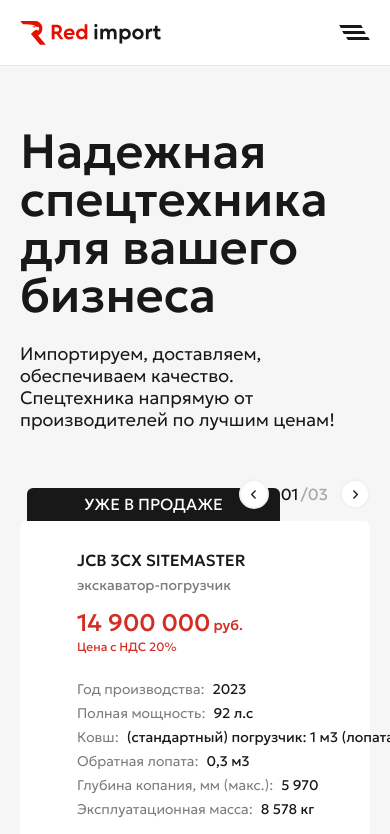
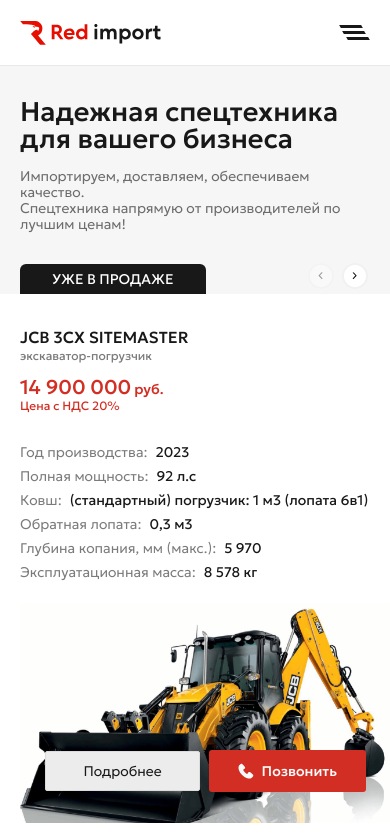
Before and after one commit to Vadim4ick/red-import, a Next.js app: page / in a window 390 px wide. Shown: the top 834 px of the page. Built offline with nearby package versions, Linux system fonts and the light colour scheme.

Commit message:
adaptive mainSlider

```diff
--- a/src/components/MainSection/ui/MainSection.tsx
+++ b/src/components/MainSection/ui/MainSection.tsx
@@ -3,29 +3,29 @@
 
 const MainSection = () => {
   return (
-    <section className="pt-[61px]">
+    <section className="pt-[61px] max-mobile:pt-[32px]">
       <Container>
-        <div className="flex flex-col gap-6 pb-[90px]">
-          <h1 className="max-w-[600px] text-[48px] font-medium leading-[48px]">
+        <div className="flex flex-col gap-6 pb-[90px] max-mobile:gap-4 max-mobile:pb-[62px]">
+          <h1 className="max-w-[600px] text-[48px] font-medium leading-[48px] max-mobile:text-[27px] max-mobile:leading-[27px]">
             Надежная спецтехника для вашего бизнеса
           </h1>
 
           <div className="flex flex-col">
-            <p className="text-[18px] font-light leading-[22px]">
+            <p className="text-[18px] font-light leading-[22px] max-mobile:text-[14px] max-mobile:leading-[16px] max-mobile:text-[#6C6C6C]">
               Импортируем, доставляем, обеспечиваем качество.
             </p>
-            <p className="text-[18px] font-light leading-[22px]">
+            <p className="text-[18px] font-light leading-[22px] max-mobile:text-[14px] max-mobile:leading-[16px] max-mobile:text-[#6C6C6C]">
               Спецтехника напрямую от производителей по лучшим ценам!
             </p>
           </div>
         </div>
-
-        <MainSlider />
       </Container>
 
+      <MainSlider />
+
       <div className="bg-[#D3961F]">
-        <Container className="w-full max-w-[1200px] pl-[55px]">
-          <p className="w-full py-2 text-[13px] leading-[15px] text-white">
+        <Container className="desktop:max-w-[1200px] desktop:pl-[55px] w-full">
+          <p className="w-full py-2 text-[13px] leading-[15px] text-white max-mobile:py-3 max-mobile:text-[12px] max-mobile:leading-[16px]">
             Спецтехника для любых задач — от экскаваторов до бульдозеров.
             Импортируем напрямую, исключая посредников. Высокое качество и
             быстрая доставка по всей России.
--- a/src/components/MainSection/ui/MainSlider.tsx
+++ b/src/components/MainSection/ui/MainSlider.tsx
@@ -7,9 +7,11 @@
 
 import { Navigation } from "swiper/modules";
 import { Arrow } from "@/shared/icons/Arrow";
-import { useState } from "react";
+import React, { useState } from "react";
 import Swiper from "swiper";
 import { numberSlide } from "@/shared/lib/numberSlide";
+import { useMedia } from "@/shared/hooks/useMedia";
+import { Container } from "@/shared/ui/container";
 
 const MainSlider = () => {
   const [currentSlide, setCurrentSlide] = useState(1); // Индекс текущего слайда (начинается с 1)
@@ -23,7 +25,12 @@
     setTotalSlides(swiper.slides.length); // Устанавливаем общее количество слайдов
   };
 
+  const isMobile = useMedia(768);
+
+  const ContainerSlider = !isMobile ? Container : React.Fragment;
+
   return (
+    <ContainerSlider>
       <div className="relative">
         <SwiperContainer
           spaceBetween={25}
@@ -35,27 +42,30 @@
             nextEl: "#mainSlider-next",
             prevEl: "#mainSlider-prev",
           }}
+          speed={800}
         >
           {sliderData.map((slide) => {
             return (
               <SwiperSlide key={slide.id}>
-              <article className="relative grid h-full grid-cols-[352px_1fr] rounded-t-[6px] bg-white pl-[57px]">
-                <div className="pb-[49px] pt-[30px]">
-                  <div className="flex flex-col gap-[7px]">
-                    <p className="font-medium leading-[19px]">{slide.title}</p>
+                <article className="rounded:rounded-t-[6px] relative grid h-full bg-white pl-[57px] max-tablet:pl-[20px] mobile:grid-cols-[352px_1fr]">
+                  <div className="pb-[49px] pt-[30px] max-mobile:pb-[22.5px] max-mobile:pt-[34px]">
+                    <div className="flex flex-col gap-[7px] max-mobile:gap-0.5">
+                      <p className="font-medium leading-[19px]">
+                        {slide.title}
+                      </p>
 
-                    <p className="text-[14px] leading-[16px] text-[#7B7B7B]">
+                      <p className="text-[14px] leading-[16px] text-[#7B7B7B] max-mobile:text-[12px] max-mobile:leading-[14px]">
                         {slide.subtitle}
                       </p>
                     </div>
 
-                  <div className="flex flex-col gap-[3px] pt-4 text-buttonColor">
+                    <div className="flex flex-col pt-4 text-buttonColor max-mobile:pt-3 mobile:gap-[3px]">
                       <div className="flex items-end gap-[3px] font-medium">
-                      <p className="text-[24px] leading-[28px]">
+                        <p className="text-[24px] leading-[28p] max-mobile:text-[20px] max-mobile:leading-[24px]">
                           {slide.price}
                         </p>
 
-                      <span className="pb-[4px] text-[14px] leading-[16px]">
+                        <span className="pb-[4px] text-[14px] leading-[16px] max-mobile:pb-[2px]">
                           руб.
                         </span>
                       </div>
@@ -67,7 +77,7 @@
                       )}
                     </div>
 
-                  <div className="flex flex-col gap-2 pt-[27px]">
+                    <div className="flex flex-col gap-2 pt-[27px] max-mobile:pt-[31px]">
                       {slide.parameters.map((param) => {
                         return (
                           <p
@@ -83,17 +93,17 @@
                       })}
                     </div>
 
-                  <div className="flex items-center gap-[10px] pt-[20px]">
+                    <div className="flex w-full items-center gap-[10px] pt-[20px] max-mobile:absolute max-mobile:bottom-8 max-mobile:justify-center max-mobile:pr-[20px]">
                       <Button
                         variant={"secondary"}
-                      className="h-[42px] w-full max-w-[155px]"
+                        className="h-[42px] w-full max-w-[155px] max-mobile:h-[40px]"
                       >
                         Подробнее
                       </Button>
 
                       <Button
                         addonLeft={<Phone className="mr-[7.6px] size-[16px]" />}
-                      className="h-[42px] w-full max-w-[155px]"
+                        className="h-[42px] w-full max-w-[155px] max-mobile:h-[40px]"
                       >
                         Позвонить
                       </Button>
@@ -101,7 +111,11 @@
                   </div>
 
                   <div className="flex h-full w-full items-end justify-end">
-                  <img src={slide.img} alt={slide.title} />
+                    <img
+                      src={slide.img}
+                      alt={slide.title}
+                      className="object-cover max-mobile:h-full"
+                    />
                   </div>
                 </article>
               </SwiperSlide>
@@ -109,16 +123,16 @@
           })}
         </SwiperContainer>
 
-      <div className="absolute right-0 top-[-12px] z-10 -translate-y-full">
-        <div className="flex items-center justify-between gap-3 text-white">
+        <div className="absolute right-0 top-[-12px] z-10 -translate-y-full max-mobile:top-[-5px]">
+          <div className="flex items-center justify-between gap-3 text-white max-mobile:gap-2 max-mobile:pr-[22px]">
             <button
               id="mainSlider-prev"
-            className="backdrop relative flex size-[30px] items-center justify-center rounded-full border-[2px] border-[#f1f1f1] bg-white"
+              className="relative flex size-[30px] items-center justify-center rounded-full border-[2px] border-[#f1f1f1] bg-white transition-colors hover:bg-[#F1F1F1] disabled:pointer-events-none disabled:opacity-40 max-mobile:size-[26px]"
             >
-            <Arrow />
+              <Arrow className="max-mobile:size-[7.2px]" />
             </button>
 
-          <div className="flex text-defaultTextColor">
+            <div className="flex text-defaultTextColor max-mobile:hidden">
               <div className="pr-[2px] leading-[19px]">
                 {numberSlide(currentSlide)}
               </div>
@@ -135,17 +149,18 @@
 
             <button
               id="mainSlider-next"
-            className="backdrop relative flex size-[30px] items-center justify-center rounded-full border-[2px] border-[#f1f1f1] bg-white"
+              className="relative flex size-[30px] items-center justify-center rounded-full border-[2px] border-[#f1f1f1] bg-white transition-colors hover:bg-[#F1F1F1] disabled:pointer-events-none disabled:opacity-40 max-mobile:size-[26px]"
             >
-            <Arrow className="rotate-180" />
+              <Arrow className="rotate-180 max-mobile:size-[7.2px]" />
             </button>
           </div>
         </div>
 
-      <div className="absolute left-[7px] top-0 -translate-y-full rounded-t-[6px] bg-[#181818] px-[57px] py-[7px] uppercase leading-[19px] text-white">
+        <div className="absolute left-[7px] top-0 -translate-y-full rounded-t-[6px] bg-[#181818] px-[57px] py-[7px] uppercase leading-[19px] text-white max-mobile:left-[20px] max-mobile:px-[32px] max-mobile:text-[14px] max-mobile:leading-[16px]">
           УЖЕ В ПРОДАЖЕ
         </div>
       </div>
+    </ContainerSlider>
   );
 };
 
--- a/tailwind.config.ts
+++ b/tailwind.config.ts
@@ -66,6 +66,7 @@
       mobileSmall: "450px",
       mobile: "768px",
       tablet: "991px",
+      desktop: "1200px",
     },
   },
   plugins: [require("tailwindcss-animate")],
```
Lines whose indentation alone changed are shown as unchanged.
